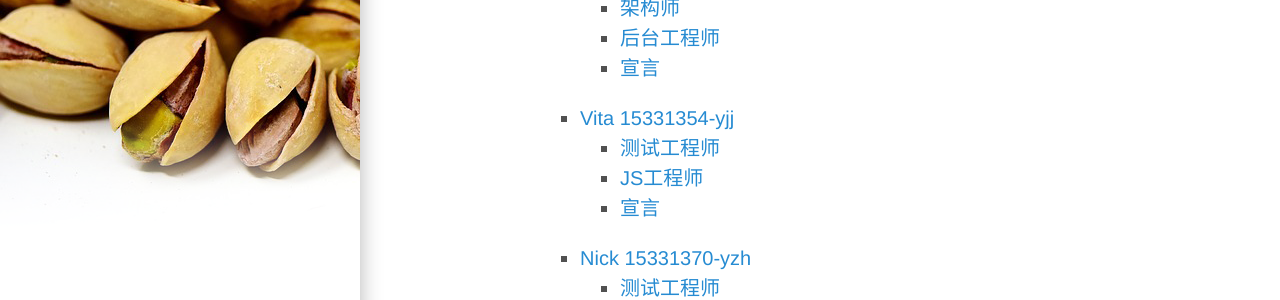
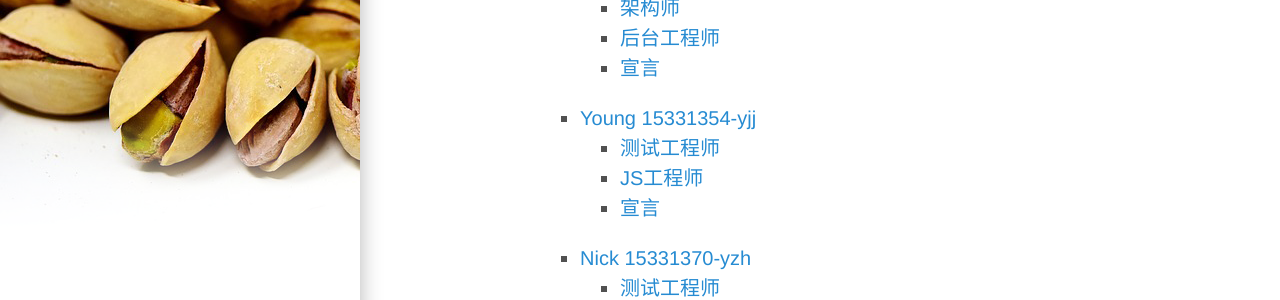
Before and after one commit to ChickenDinner8/ChickenDinner8.github.io, a Jekyll site: the page built from _posts/2018-04-11-team_profile.md, in a window 1280 px wide and 900 px high, scrolled down 884 px. Shown: the part 153-453 px from the top of the window. Built offline with Jekyll 4.4.1, drawn with Linux system fonts in a browser that asks for light colours; some of the changed text lies outside the part shown.

Commit message:
改个名

```diff
--- a/_posts/2018-04-11-team_profile.md
+++ b/_posts/2018-04-11-team_profile.md
@@ -111,7 +111,7 @@ I'm Iron man!
 
 ------
 
-### Vita 15331354-yjj
+### Young 15331354-yjj
 
 ##### 测试工程师
 
```
